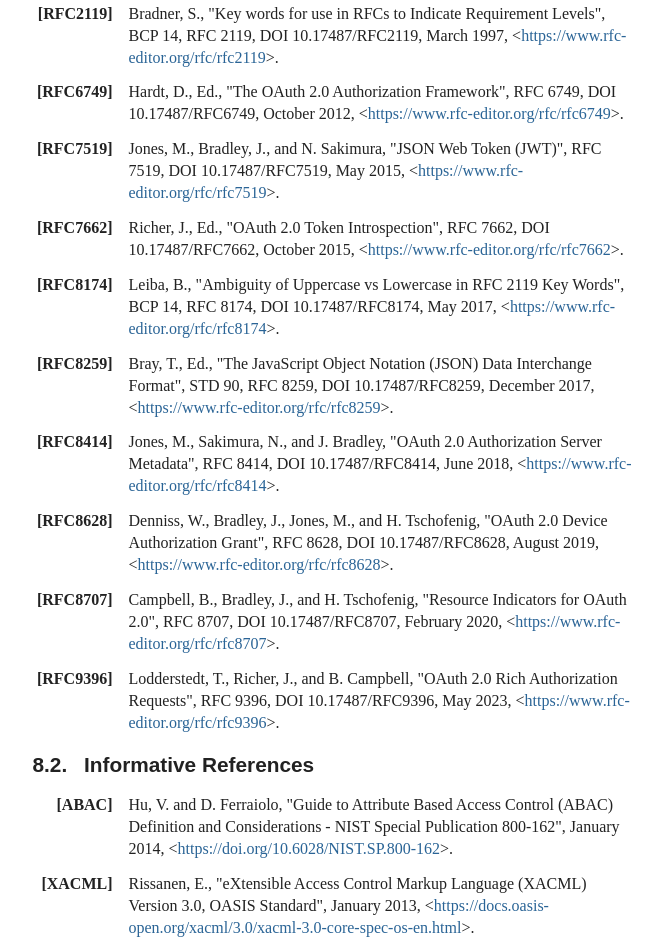
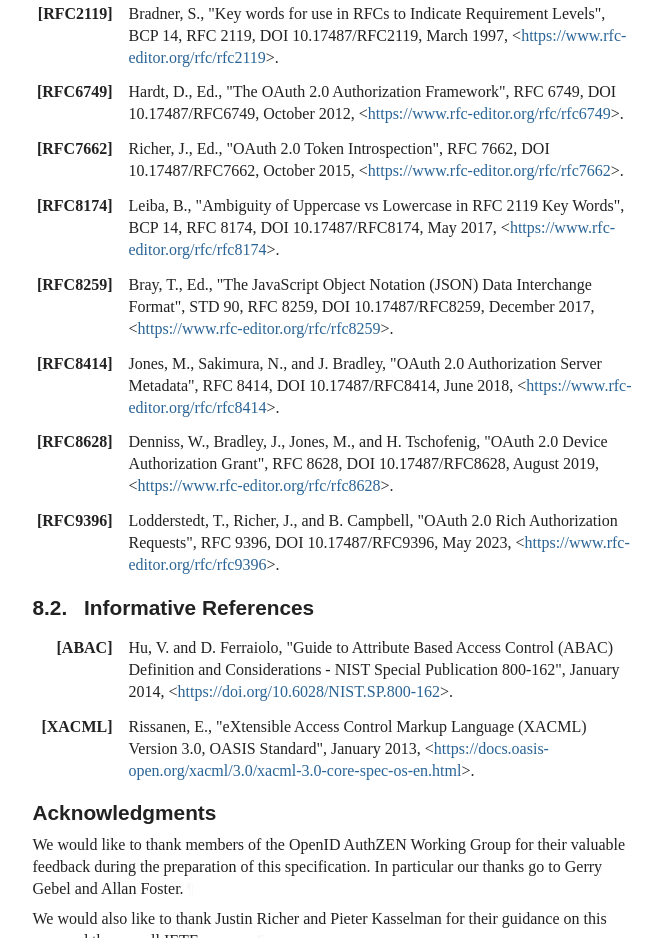
Before and after one commit to davidjbrossard/authzen-rar-profile, a plain HTML site: page draft-brossard-oauth-rar_authzen.html in a window 1280 px wide. Shown: the part 5872-6810 px from the top of the page, without its empty margins (92-754 px from the left). Drawn offline with Linux system fonts and the light colour scheme; a web font is replaced by a local one.

Commit message:
Script updating gh-pages from 0b056be. [ci skip]

```diff
--- a/draft-brossard-oauth-rar_authzen.html
+++ b/draft-brossard-oauth-rar_authzen.html
@@ -1388,7 +1388,9 @@ this field contains the entire AuthZEN-conformant authorization request. This fi
       <h2 id="name-support-for-multiple-author">
 <a href="#section-5" class="section-number selfRef">5. </a><a href="#name-support-for-multiple-author" class="section-name selfRef">Support for Multiple Authorization Requests</a>
       </h2>
-<p id="section-5-1"><span>[<a href="#AUTHZEN" class="cite xref">AUTHZEN</a>]</span> supports a profile that allows the expression of multiple authorization requests in a single JSON object. As a result, this profile recommends the use of a single <code>authorization_details</code> object containing <em>boxcarred</em> requests as described in <span>[<a href="#BOXCAR" class="cite xref">BOXCAR</a>]</span> when possible and the use of the <code>authorization_details</code> array otherwise.<a href="#section-5-1" class="pilcrow">¶</a></p>
+<p id="section-5-1"><span>[<a href="#AUTHZEN" class="cite xref">AUTHZEN</a>]</span> supports a profile that allows the expression of multiple authorization requests in a single JSON object. As a result, this
+profile recommends the use of a single <code>authorization_details</code> object containing <em>boxcarred</em> requests as described in <span>[<a href="#BOXCAR" class="cite xref">BOXCAR</a>]</span> when
+possible and the use of the <code>authorization_details</code> array otherwise.<a href="#section-5-1" class="pilcrow">¶</a></p>
 <div id="example-non-normative-1">
 <section id="section-5.1">
         <h3 id="name-example-non-normative-2">
@@ -1529,10 +1531,6 @@ this field contains the entire AuthZEN-conformant authorization request. This fi
         <dd>
 <span class="refAuthor">Hardt, D., Ed.</span>, <span class="refTitle">"The OAuth 2.0 Authorization Framework"</span>, <span class="seriesInfo">RFC 6749</span>, <span class="seriesInfo">DOI 10.17487/RFC6749</span>, <time datetime="2012-10" class="refDate">October 2012</time>, <span>&lt;<a href="https://www.rfc-editor.org/rfc/rfc6749">https://www.rfc-editor.org/rfc/rfc6749</a>&gt;</span>. </dd>
 <dd class="break"></dd>
-<dt id="RFC7519">[RFC7519]</dt>
-        <dd>
-<span class="refAuthor">Jones, M.</span>, <span class="refAuthor">Bradley, J.</span>, and <span class="refAuthor">N. Sakimura</span>, <span class="refTitle">"JSON Web Token (JWT)"</span>, <span class="seriesInfo">RFC 7519</span>, <span class="seriesInfo">DOI 10.17487/RFC7519</span>, <time datetime="2015-05" class="refDate">May 2015</time>, <span>&lt;<a href="https://www.rfc-editor.org/rfc/rfc7519">https://www.rfc-editor.org/rfc/rfc7519</a>&gt;</span>. </dd>
-<dd class="break"></dd>
 <dt id="RFC7662">[RFC7662]</dt>
         <dd>
 <span class="refAuthor">Richer, J., Ed.</span>, <span class="refTitle">"OAuth 2.0 Token Introspection"</span>, <span class="seriesInfo">RFC 7662</span>, <span class="seriesInfo">DOI 10.17487/RFC7662</span>, <time datetime="2015-10" class="refDate">October 2015</time>, <span>&lt;<a href="https://www.rfc-editor.org/rfc/rfc7662">https://www.rfc-editor.org/rfc/rfc7662</a>&gt;</span>. </dd>
@@ -1553,10 +1551,6 @@ this field contains the entire AuthZEN-conformant authorization request. This fi
         <dd>
 <span class="refAuthor">Denniss, W.</span>, <span class="refAuthor">Bradley, J.</span>, <span class="refAuthor">Jones, M.</span>, and <span class="refAuthor">H. Tschofenig</span>, <span class="refTitle">"OAuth 2.0 Device Authorization Grant"</span>, <span class="seriesInfo">RFC 8628</span>, <span class="seriesInfo">DOI 10.17487/RFC8628</span>, <time datetime="2019-08" class="refDate">August 2019</time>, <span>&lt;<a href="https://www.rfc-editor.org/rfc/rfc8628">https://www.rfc-editor.org/rfc/rfc8628</a>&gt;</span>. </dd>
 <dd class="break"></dd>
-<dt id="RFC8707">[RFC8707]</dt>
-        <dd>
-<span class="refAuthor">Campbell, B.</span>, <span class="refAuthor">Bradley, J.</span>, and <span class="refAuthor">H. Tschofenig</span>, <span class="refTitle">"Resource Indicators for OAuth 2.0"</span>, <span class="seriesInfo">RFC 8707</span>, <span class="seriesInfo">DOI 10.17487/RFC8707</span>, <time datetime="2020-02" class="refDate">February 2020</time>, <span>&lt;<a href="https://www.rfc-editor.org/rfc/rfc8707">https://www.rfc-editor.org/rfc/rfc8707</a>&gt;</span>. </dd>
-<dd class="break"></dd>
 <dt id="RFC9396">[RFC9396]</dt>
       <dd>
 <span class="refAuthor">Lodderstedt, T.</span>, <span class="refAuthor">Richer, J.</span>, and <span class="refAuthor">B. Campbell</span>, <span class="refTitle">"OAuth 2.0 Rich Authorization Requests"</span>, <span class="seriesInfo">RFC 9396</span>, <span class="seriesInfo">DOI 10.17487/RFC9396</span>, <time datetime="2023-05" class="refDate">May 2023</time>, <span>&lt;<a href="https://www.rfc-editor.org/rfc/rfc9396">https://www.rfc-editor.org/rfc/rfc9396</a>&gt;</span>. </dd>
```
Also changed, not shown: draft-brossard-oauth-rar_authzen.txt.
